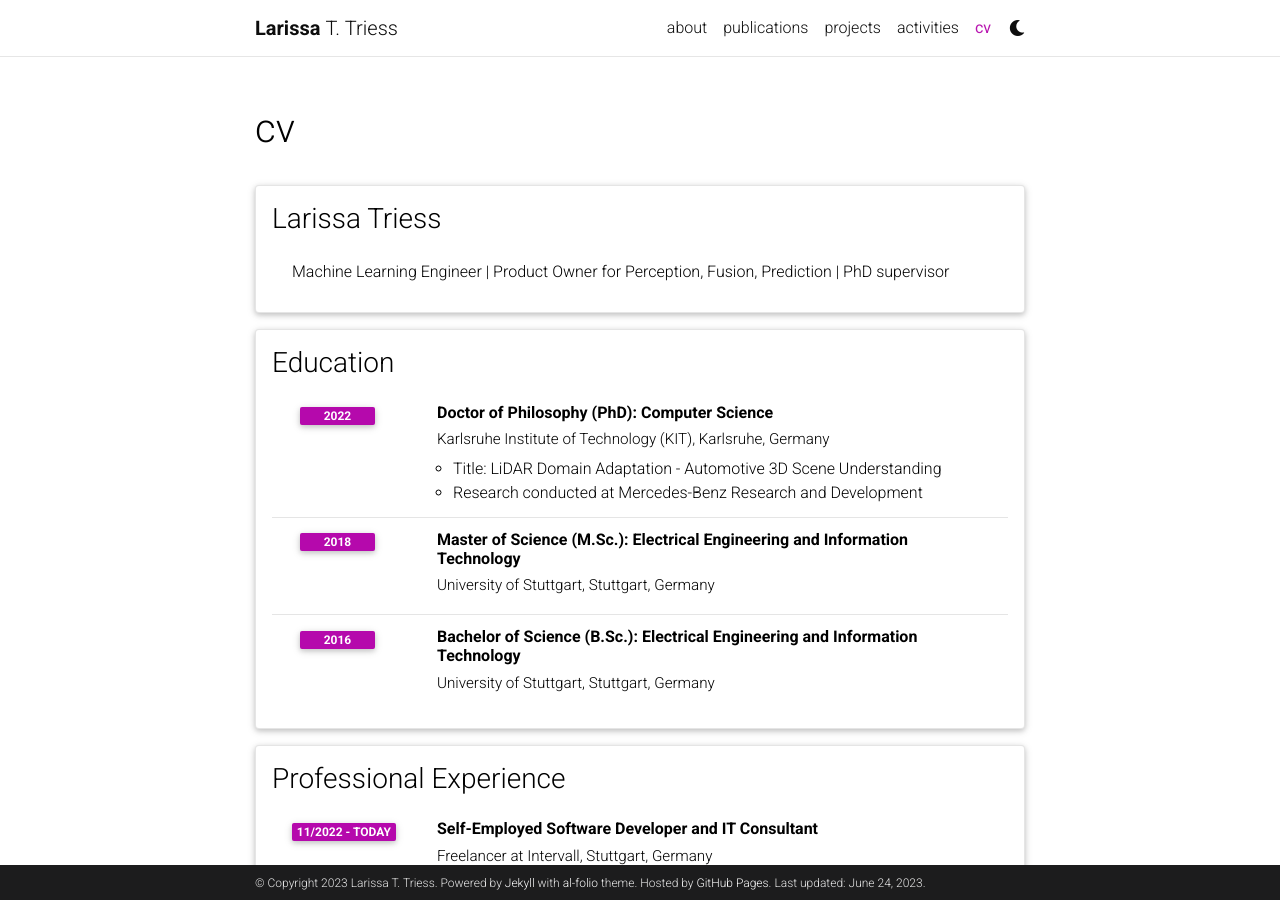
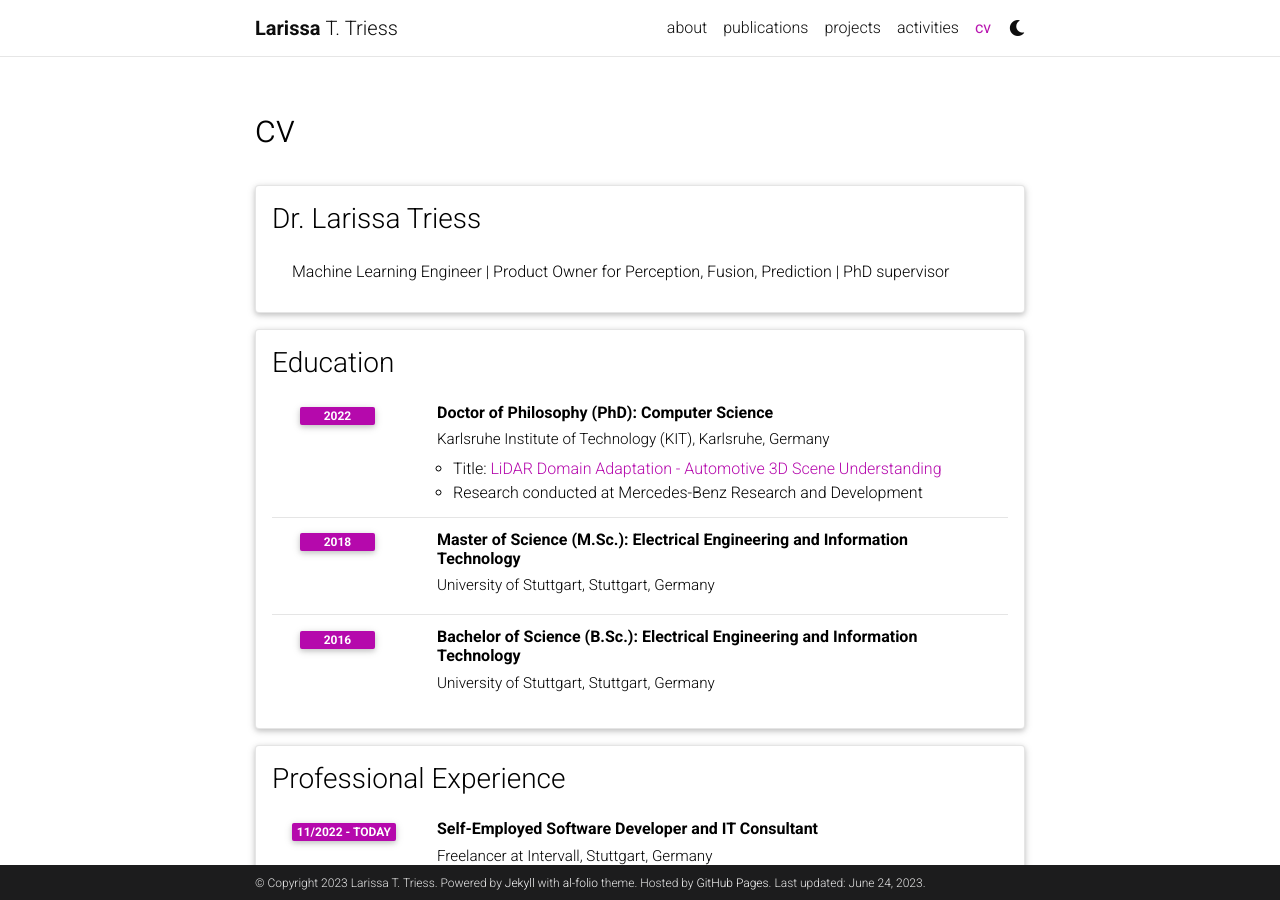
Before and after one commit to ltriess/ltriess.github.io, a Jekyll site: the page built from _pages/cv.md, in a window 1280 px wide and 900 px high. Built offline with Jekyll 4.4.1, drawn with Linux system fonts in a browser that asks for light colours; comment, search, counter and statistics services are not loaded; a style sheet for code colours, icons or effects is not loaded.

Commit message:
Add link to dissertation

```diff
--- a/_data/cv.yml
+++ b/_data/cv.yml
@@ -1,4 +1,4 @@
-- title: Larissa Triess
+- title: Dr. Larissa Triess
   type: list
   contents: Machine Learning Engineer | Product Owner for Perception, Fusion, Prediction | PhD supervisor
 
@@ -9,7 +9,7 @@
       institution: Karlsruhe Institute of Technology (KIT), Karlsruhe, Germany
       year: 2022
       description:
-        - "Title: LiDAR Domain Adaptation - Automotive 3D Scene Understanding"
+        - "Title: <a href=https://publikationen.bibliothek.kit.edu/1000158328>LiDAR Domain Adaptation - Automotive 3D Scene Understanding</a>"
         - Research conducted at Mercedes-Benz Research and Development
     - title: "Master of Science (M.Sc.): Electrical Engineering and Information Technology"
       institution: University of Stuttgart, Stuttgart, Germany
```
